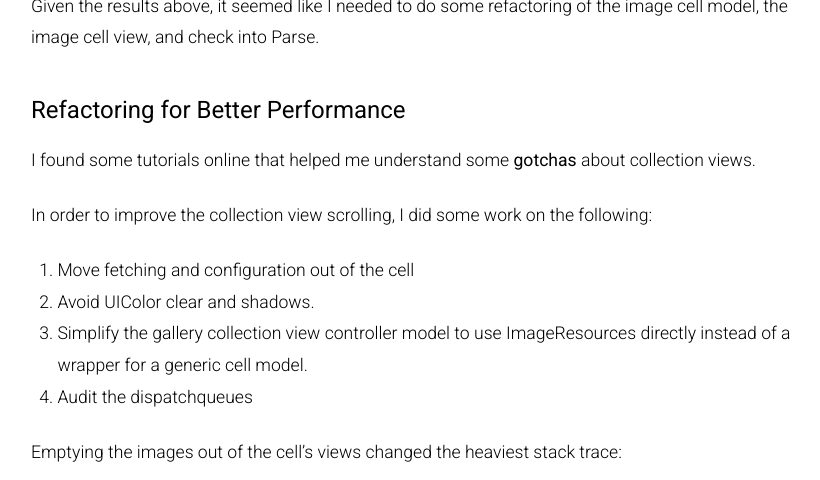
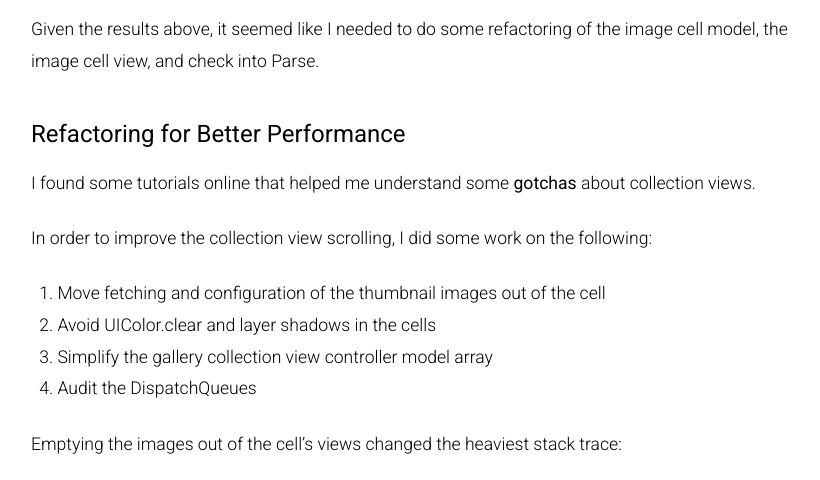
Before and after one commit to voxels/voxels.github.io, a Jekyll site: the page built from _posts/2018-07-15-eliminating-collection-view-tearing-with-xcode-time-profiler-instrument.md, in a window 1280 px wide and 900 px high, scrolled down 5293 px, cut to the strip 0-480 px from the top of the window. Shown: the whole strip, without its empty margins (219-1039 px from the left). Built offline with Jekyll 4.4.1, drawn with Linux system fonts in a browser that asks for light colours; some of the changed text lies outside the part shown.

Commit message:
Additional formatting

```diff
--- a/_posts/2018-07-15-eliminating-collection-view-tearing-with-xcode-time-profiler-instrument.md
+++ b/_posts/2018-07-15-eliminating-collection-view-tearing-with-xcode-time-profiler-instrument.md
@@ -14,6 +14,9 @@
 
 {% include youtubePlayer.html id="SjJ66Wl4tI8" %}
 
+<p>
+
+</p>
 ### Resize the Assets Before Doing Anything Else...
 
 I also was unhappy with the compression and resizing of the images in the thumbnails in version 1.0. Before checking into XCode's [Time Profiler](https://help.apple.com/instruments/mac/current/#/dev44b2b437) instrument, I optimized my collection view image cells and the assets stored on S3.  I wanted to make sure that the change in the lift would be measured between the unmodified code using the newly sized assets and the final refactoring for v1.1.
@@ -59,6 +62,10 @@
 
 <img src="https://s3.amazonaws.com/com-federalforge-repository/public/resources_portfolio/posts/toyphotogallery_instruments/high_quality_thumbnails.png" width="320" alt="Optimized Thumbnails">
 
+<p>
+
+</p>
+
 ### Breaking out the Time Profiler
 
 I found a few decent reference articles about the Time Profiler:
@@ -94,17 +101,20 @@
 
 Given the results above, it seemed like I needed to do some refactoring of the image cell model, the image cell view, and check into Parse.
 
+<p>
+
+</p>
+
 ### Refactoring for Better Performance
 
 I found some tutorials online that helped me understand some [gotchas](https://medium.com/capital-one-developers/smooth-scrolling-in-uitableview-and-uicollectionview-a012045d77f) about collection views.
 
 In order to improve the collection view scrolling, I did some work on the following:
 
-1. Move fetching and configuration out of the cell
-2. Avoid UIColor clear and shadows.
-3. Simplify the gallery collection view controller model to use ImageResources directly instead of a wrapper
-for a generic cell model.
-4. Audit the dispatchqueues
+1. Move fetching and configuration of the thumbnail images out of the cell
+2. Avoid UIColor.clear and layer shadows in the cells
+3. Simplify the gallery collection view controller model array
+4. Audit the DispatchQueues
 
 Emptying the images out of the cell's views changed the heaviest stack trace:
 
@@ -122,7 +132,7 @@
 
 Debugging the DispatchQueues for parse and adding some safety around when to fetch and how to update the collection view resulted in a much better Time Profiler trace:
 
-<img src="Refactored Time Profiler Trace with No Scrolling" width="640" alt="https://s3.amazonaws.com/com-federalforge-repository/public/resources_portfolio/posts/toyphotogallery_instruments/toyphotogallery_instruments_v1.1_noscroll.png">
+<img src="https://s3.amazonaws.com/com-federalforge-repository/public/resources_portfolio/posts/toyphotogallery_instruments/toyphotogallery_instruments_v1.1_noscroll.png" width="640" alt="Refactored Time Profiler Trace with No Scrolling">
 
 In version 1.1, the launch completes in under **8 seconds**.  We only have 37 percent of our work happening on the main thread.
 
@@ -140,6 +150,10 @@
 CPU time spikes at launch and then remains pretty modest.  Memory usage never climbs above 35 Mb even after all the images are loaded
 and lots of high intensity scrolling is thrown at the gallery and preview collection view layouts.
 
+<p>
+
+</p>
+
 ### Comparing v1.0 and v1.1
 
 In version 1.0, the toy photo gallery demonstrated pauses during scrolling, unoptimized thumbnails, and unrefined transition animations:
@@ -154,6 +168,11 @@
 
 {% include youtubePlayer.html id="xiR5rvbiRDo" %}
 
-Overall the scrolling performance is much better after using the Time Profiler:
+
+<p>
+
+</p>
+
+**Overall, the scrolling performance is much better after using the Time Profiler**
 
 {% include youtubePlayer.html id="iXQq7ciXVUc" %}
```
